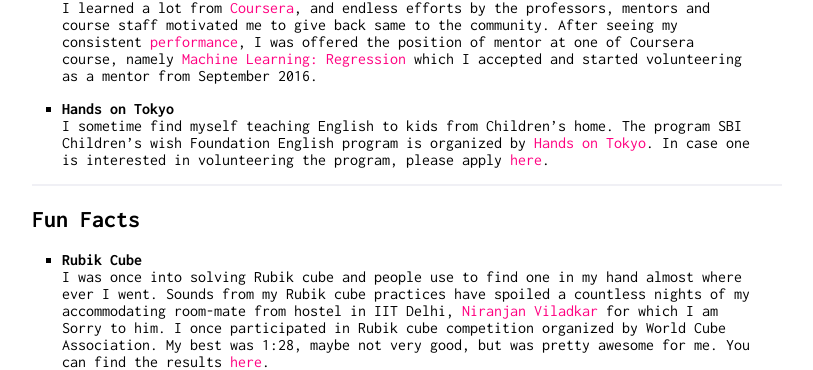
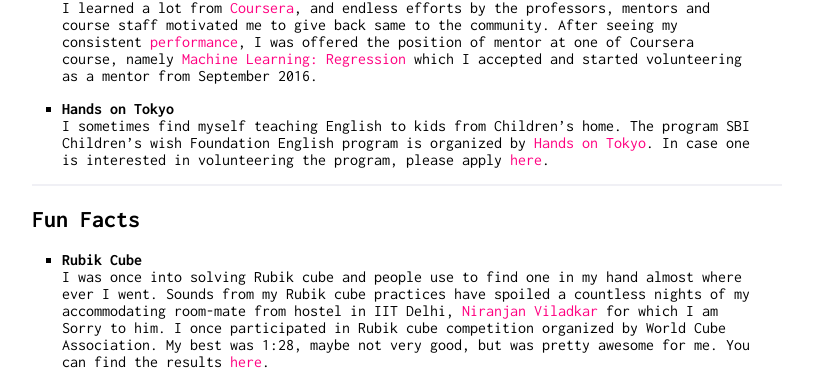
Before and after one commit to vijaydaultani/vijaydaultani.github.io, a Jekyll site: the page built from misc.md, in a window 1280 px wide. Shown: the part 524-894 px from the top of the page, without its empty margins (233-1046 px from the left). Built offline with Jekyll 4.4.1, drawn with Linux system fonts in a browser that asks for light colours; part of the change alters nothing that is shown.

```diff
--- a/_config.yml
+++ b/_config.yml
@@ -25,8 +25,6 @@ linkedin_username: "vijaydaultani"
 # Build settings
 markdown: kramdown
 
-tracking_id: #
-
 sass:
     style: compressed
     sass_dir: _sass
--- a/_includes/head.html
+++ b/_includes/head.html
@@ -9,9 +9,19 @@
     <meta name="author" content="{{ site.author }}">
     <link rel="alternate" type="application/rss+xml" title="{{ site.title }} RSS" href="/feed.xml" />
 
-    <!-- Specify the link for the Inconsolata Font -->
+    <!-- Specify the link for the Inconsolata Font and Space Mono -->
     <link href='https://fonts.googleapis.com/css?family=Inconsolata:400,700|Space Mono' rel='stylesheet' type='text/css'>
 
     <!-- Specify the CSS to use -->
     <link rel="stylesheet" href="{{ site.url }}{{ site.baseurl }}/assets/css/main.css">
+
+    <!-- Specify the code for Google Analytics -->
+    <script>
+    (function(i,s,o,g,r,a,m){i['GoogleAnalyticsObject']=r;i[r]=i[r]||function(){
+    (i[r].q=i[r].q||[]).push(arguments)},i[r].l=1*new Date();a=s.createElement(o),
+    m=s.getElementsByTagName(o)[0];a.async=1;a.src=g;m.parentNode.insertBefore(a,m)
+    })(window,document,'script','https://www.google-analytics.com/analytics.js','ga');
+    ga('create', 'UA-85463938-1', 'auto');
+    ga('send', 'pageview');
+    </script>
 </head>
--- a/misc.md
+++ b/misc.md
@@ -22,7 +22,7 @@ layout: default
   I learned a lot from [Coursera](https://www.coursera.org/), and endless efforts by the professors, mentors and course staff motivated me to give back same to the community. After seeing my consistent [performance](/academics), I was offered the position of mentor at one of Coursera course, namely [Machine Learning: Regression](https://www.coursera.org/learn/ml-regression) which I accepted and started volunteering as a mentor from September 2016.
 
 * **Hands on Tokyo**
-  I sometime find myself teaching English to kids from Children's home. The program SBI Children's wish Foundation English program is organized by [Hands on Tokyo](http://www.handsontokyo.org/). In case one is interested in volunteering the program, please apply [here](http://www.handsontokyo.org/en/about_us/_volunteer_leaders_needed).
+  I sometimes find myself teaching English to kids from Children's home. The program SBI Children's wish Foundation English program is organized by [Hands on Tokyo](http://www.handsontokyo.org/). In case one is interested in volunteering the program, please apply [here](http://www.handsontokyo.org/en/about_us/_volunteer_leaders_needed).
 
 ---
 
```
Also changed, not shown: README.md.
